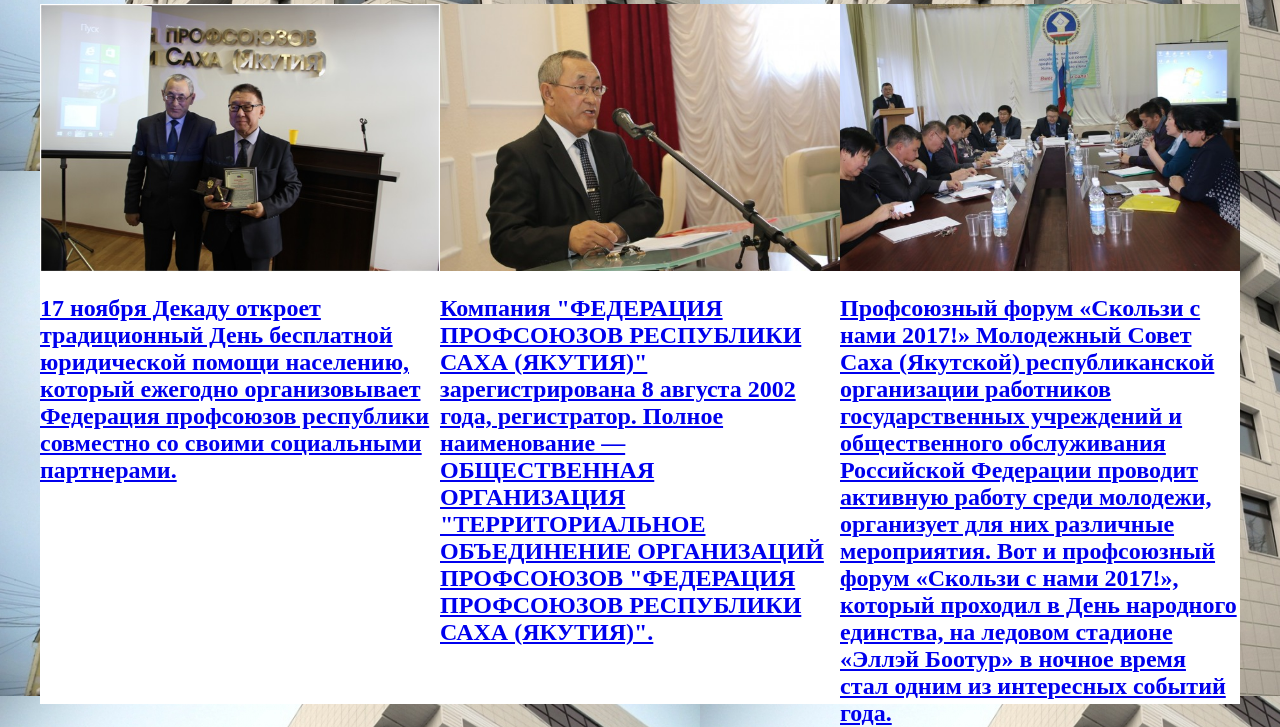
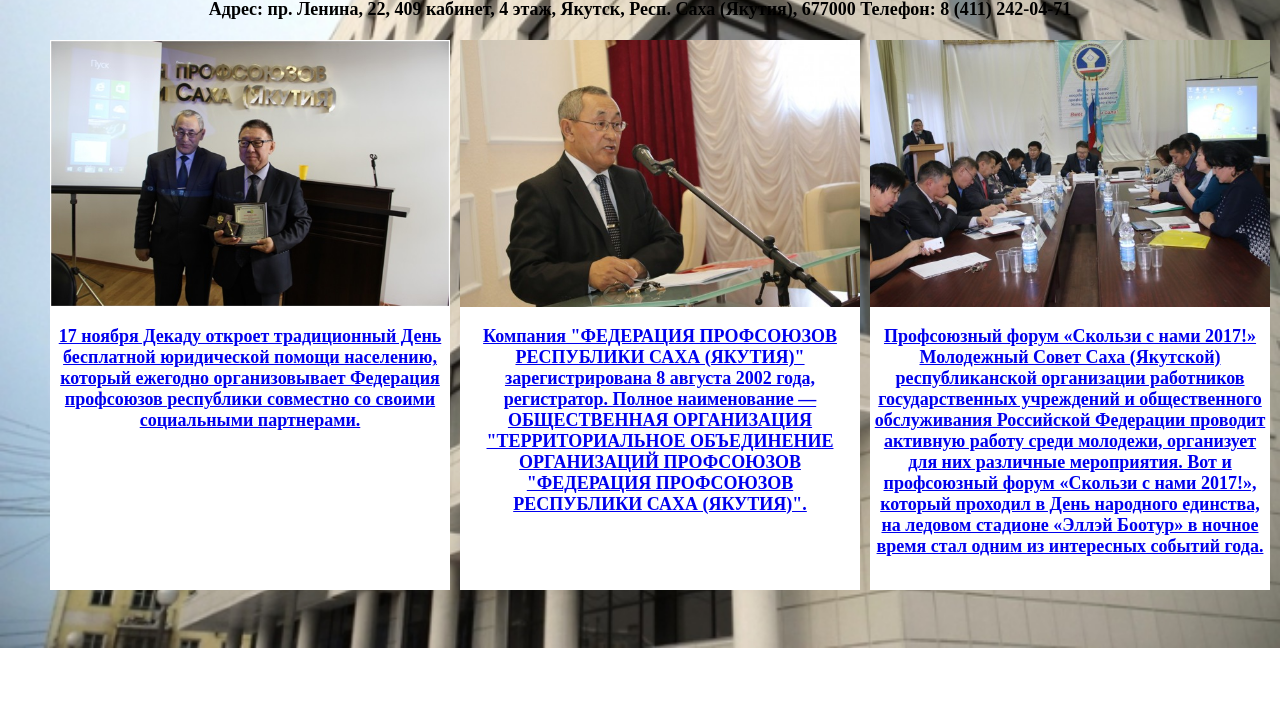
Before and after one commit to Angelina1808/Federatsia_profsoyuzov, a plain HTML site: page index.html in a window 1280 px wide. Shown: the part 354-1081 px from the top of the page. After the commit the page ends 1002 px from the top, so only its background shows below. Drawn offline with Linux system fonts and the light colour scheme.

Commit message:
Add files via upload

```diff
--- a/index.html
+++ b/index.html
@@ -10,6 +10,10 @@
     <div class="main">
         <img class="main" src="Logotip.png" />
     </div>
+    <h2>
+        Адрес:  пр. Ленина, 22, 409 кабинет, 4 этаж, Якутск, Респ. Саха (Якутия), 677000
+        Телефон: 8 (411) 242-04-71
+    </h2>
     <div class="block">
         <div class="box">
             <img src="soc_partn3.jpg" />
@@ -23,7 +27,7 @@
         <div class="box">
             <img src="alekseev-vp-624x416.jpg" />
             <h2>
-                <a href="http://www.yakutsk7m.ru/company/federatsiya-profsoyuzov-respubliki-sakha-yakutiya-y5bb">
+                <a href="https://www.google.ru/search?q=%D1%80%D0%B5%D1%81%D0%BA%D0%BE%D0%BC%20%D0%BF%D1%80%D0%BE%D1%84%D1%81%D0%BE%D1%8E%D0%B7%D0%B0&oq=%D1%80%D0%B5%D1%81%D0%BA%D0%BE%D0%BC+&aqs=chrome.1.69i57j0l5.6407j0j7&sourceid=chrome&ie=UTF-8&newwindow=1&npsic=0&rflfq=1&rlha=0&rllag=62038015,129725860,1087&tbm=lcl&rldimm=11764629830553941281&ved=0ahUKEwjhz7ml9cbXAhXDvRoKHSMMBWIQvS4INDAB&rldoc=1&tbs=lrf:!3sIAE,lf:1,lf_ui:2">
            Компания "ФЕДЕРАЦИЯ ПРОФСОЮЗОВ РЕСПУБЛИКИ САХА (ЯКУТИЯ)" зарегистрирована 8 августа 2002 года, регистратор. Полное наименование — ОБЩЕСТВЕННАЯ ОРГАНИЗАЦИЯ "ТЕРРИТОРИАЛЬНОЕ ОБЪЕДИНЕНИЕ ОРГАНИЗАЦИЙ ПРОФСОЮЗОВ "ФЕДЕРАЦИЯ ПРОФСОЮЗОВ РЕСПУБЛИКИ САХА (ЯКУТИЯ)".
            </a>
             </h2>
--- a/style.css
+++ b/style.css
@@ -1,5 +1,6 @@
 body{
-    background-image: url(bqLvT9UC.jpg)
+    background-image: url(bqLvT9UC.jpg);
+    background-size: 100% 100%
 }
 .main{
     height: 330px;
@@ -17,11 +18,16 @@
     display: flex
 }
 .box{
-    height: 700px;
+    height: 550px;
     width: 400px;
     color: red;
-    background: white
+    background: white;
+    margin-left: 10px;
 }
 img{
-    width: 400px
+    width: 400px;
 }
+h2{
+    text-align: center;
+    font-size: 18px
+}
```
Also changed, not shown: index2.html (added, +36 -0 lines), 68108.jpg (added), 68109.jpg (added), IMG-20171107-WA0006-555x415.jpg (added), sport6-696x464.jpg (added).
